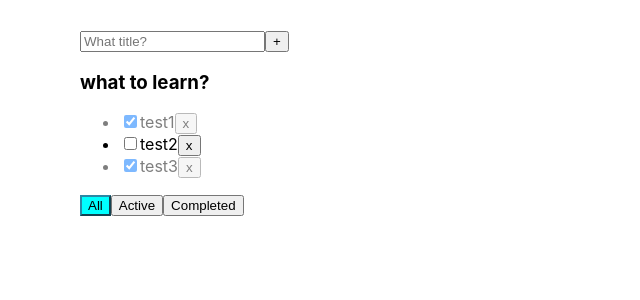
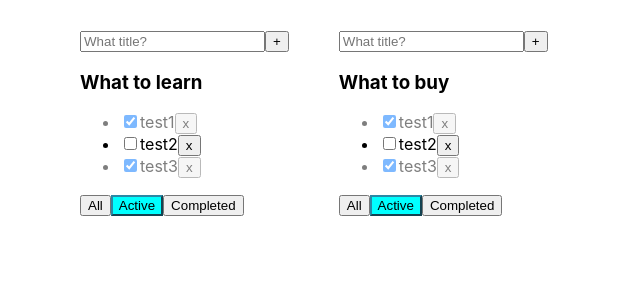
Before and after one commit to makarchuk92/Todo-Trello-, a React (Create React App) app: page / in a window 1280 px wide. Shown: the top 300 px of the page, without its empty margins (0-640 px from the left). Built offline with nearby package versions, Linux system fonts and the light colour scheme.

Commit message:
Create a new state for todo

```diff
--- a/src/App.tsx
+++ b/src/App.tsx
@@ -6,12 +6,22 @@ import { v1 } from 'uuid';
 
 
 export type FilterValuesType = 'all' | 'active' | 'completed'
+type todoListsType = {
+  id: string
+  title: string
+  filter: FilterValuesType
+}
 
 function App() {
   const todos = [
     { id: v1(), text: 'test1', isDone: true },
     { id: v1(), text: 'test2', isDone: false },
     { id: v1(), text: 'test3', isDone: true }
+  ]
+
+  const todoLists: Array<todoListsType> = [
+    {id: v1(), title: 'What to learn', filter: 'active'},
+    {id: v1(), title: 'What to buy', filter: 'active'}
   ]
 
   const [task, setTask] = useState<Array<TaskType>>(todos)
@@ -62,9 +72,12 @@ function App() {
 
   return (
     <div className="App">
-      <Todo title="what to learn?"
-       tasks={taskForTodo} removeTodo={removeTodo} changeFilter={changeFilter} addTodo={addTodo} changeCheckStatus={changeCheckStatus} filter={filter}
-        />
+      {todoLists.map((todo) => {
+        return <Todo title={todo.title}
+        tasks={taskForTodo} removeTodo={removeTodo} changeFilter={changeFilter} addTodo={addTodo} changeCheckStatus={changeCheckStatus} filter={todo.filter}
+         />
+      })}
+
     </div>
   );
 }
```
